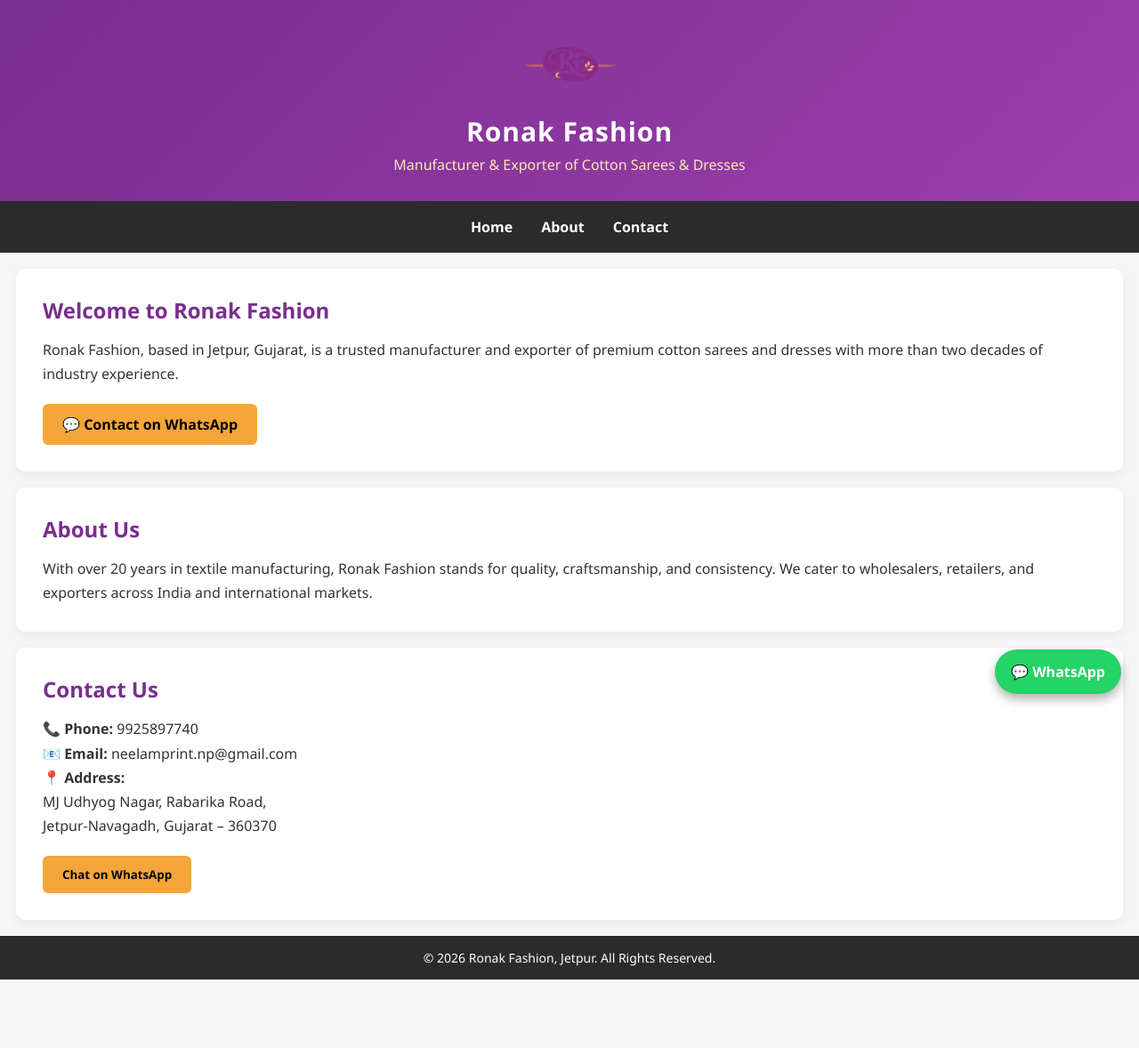
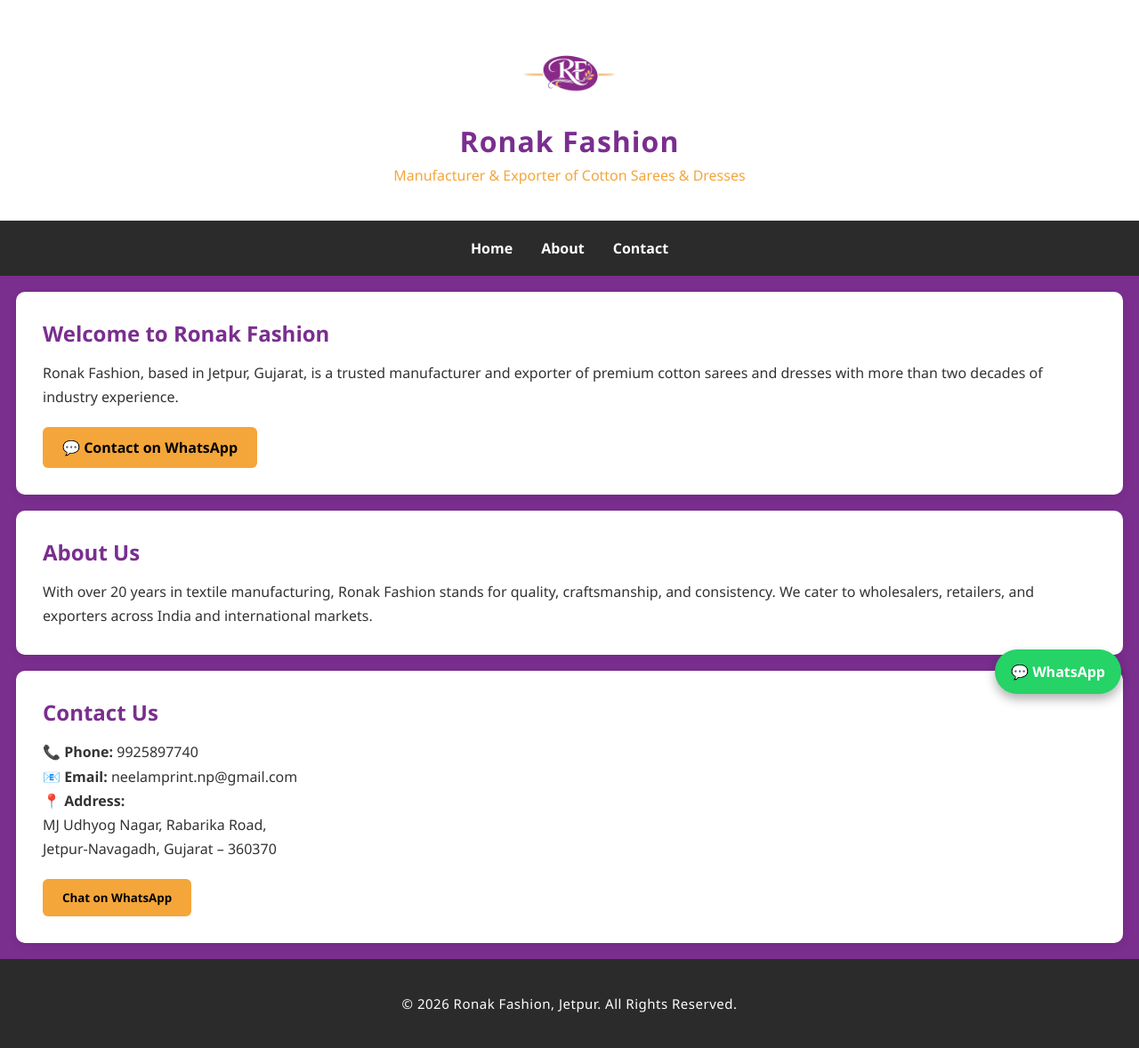
Before and after one commit to khushpatel0377/ronak-fashion, a plain HTML site: page index.html in a window 1280 px wide. Shown: the whole page at 89% size. Before the commit the page ends 1101 px from the top, so only its background shows below. Drawn offline with Linux system fonts and the light colour scheme.

Commit message:
Add files via upload

```diff
--- a/index.html
+++ b/index.html
@@ -4,11 +4,10 @@
   <meta charset="UTF-8">
   <meta name="viewport" content="width=device-width, initial-scale=1.0">
   <title>Ronak Fashion | Jetpur</title>
-
   <style>
 :root{
-  --primary:#7a2e8e;
-  --accent:#f4a63a;
+  --primary:#7a2e8e;   /* Logo purple */
+  --accent:#f4a63a;    /* Golden accent */
   --dark:#2b2b2b;
   --light:#f6f6f6;
 }
@@ -21,16 +20,17 @@
 }
 
 body{
-  background:var(--light);
+  background:var(--primary); /* Background now matches logo color */
   color:#333;
 }
 
 /* Header */
 header{
-  background:linear-gradient(135deg, var(--primary), #9b3fae);
-  color:white;
+  background:white; /* Changed to white */
+  color:var(--primary);
   text-align:center;
-  padding:30px 15px;
+  padding:40px 15px; /* Slightly larger padding */
+  box-shadow:0 2px 6px rgba(0,0,0,0.1);
 }
 
 header img{
@@ -39,13 +39,15 @@
 }
 
 header h1{
-  font-size:30px;
+  font-size:32px;
   letter-spacing:1px;
+  color:var(--primary);
 }
 
 header p{
-  color:#ffe6b8;
+  color:var(--accent);
   margin-top:6px;
+  font-weight:500;
 }
 
 /* Navigation */
@@ -54,7 +56,7 @@
   display:flex;
   justify-content:center;
   flex-wrap:wrap;
-  padding:10px;
+  padding:12px;
 }
 
 nav a{
@@ -109,8 +111,9 @@
   background:var(--dark);
   color:white;
   text-align:center;
-  padding:15px;
-  font-size:14px;
+  padding:40px; /* Increased footer height */
+  font-size:15px;
+  letter-spacing:0.5px;
 }
 
 /* Floating WhatsApp */
@@ -133,67 +136,41 @@
   .section{padding:22px;}
 }
   </style>
-
   <script>
 function openWhatsApp(){
   window.open("https://wa.me/919925897740","_blank");
 }
   </script>
 </head>
-
 <body>
-
   <header>
     <!-- LOGO -->
     <img src="logo.png" alt="Ronak Fashion Logo">
     <h1>Ronak Fashion</h1>
     <p>Manufacturer & Exporter of Cotton Sarees & Dresses</p>
   </header>
-
   <nav>
-  <a href="#home">Home</a>
-  <a href="#about">About</a>
-  <a href="#contact">Contact</a>
+    <a href="#home">Home</a> <a href="#about">About</a> <a href="#contact">Contact</a>
   </nav>
-
   <section id="home" class="section">
     <h2>Welcome to Ronak Fashion</h2>
-  <p>
-    Ronak Fashion, based in Jetpur, Gujarat, is a trusted manufacturer and exporter of
-    premium cotton sarees and dresses with more than two decades of industry experience.
-  </p>
-  <a class="whatsapp-btn" href="https://wa.me/919925897740" target="_blank">
-    💬 Contact on WhatsApp
-  </a>
+    <p>Ronak Fashion, based in Jetpur, Gujarat, is a trusted manufacturer and exporter of premium cotton sarees and dresses with more than two decades of industry experience.</p>
+    <a class="whatsapp-btn" href="https://wa.me/919925897740" target="_blank"> 💬 Contact on WhatsApp </a>
   </section>
-
   <section id="about" class="section">
     <h2>About Us</h2>
-  <p>
-    With over 20 years in textile manufacturing, Ronak Fashion stands for quality,
-    craftsmanship, and consistency. We cater to wholesalers, retailers, and exporters
-    across India and international markets.
-  </p>
+    <p>With over 20 years in textile manufacturing, Ronak Fashion stands for quality, craftsmanship, and consistency. We cater to wholesalers, retailers, and exporters across India and international markets.</p>
   </section>
-
   <section id="contact" class="section">
     <h2>Contact Us</h2>
     <p><strong>📞 Phone:</strong> 9925897740</p>
     <p><strong>📧 Email:</strong> neelamprint.np@gmail.com</p>
     <p><strong>📍 Address:</strong><br>
       MJ Udhyog Nagar, Rabarika Road,<br>
-    Jetpur-Navagadh, Gujarat – 360370
-  </p>
+      Jetpur-Navagadh, Gujarat – 360370</p>
     <button class="btn" onclick="openWhatsApp()">Chat on WhatsApp</button>
   </section>
-
-<footer>
-  © 2026 Ronak Fashion, Jetpur. All Rights Reserved.
-</footer>
-
-<a class="float-whatsapp" href="https://wa.me/919925897740" target="_blank">
-  💬 WhatsApp
-</a>
-
+  <footer>© 2026 Ronak Fashion, Jetpur. All Rights Reserved.</footer>
+  <a class="float-whatsapp" href="https://wa.me/919925897740" target="_blank"> 💬 WhatsApp </a>
 </body>
 </html>
```
Lines whose indentation alone changed are shown as unchanged.
